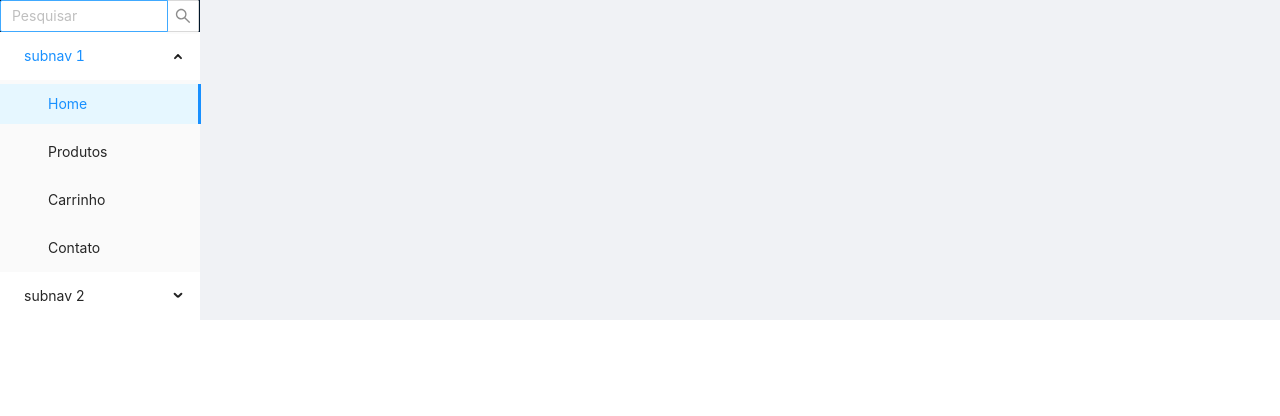
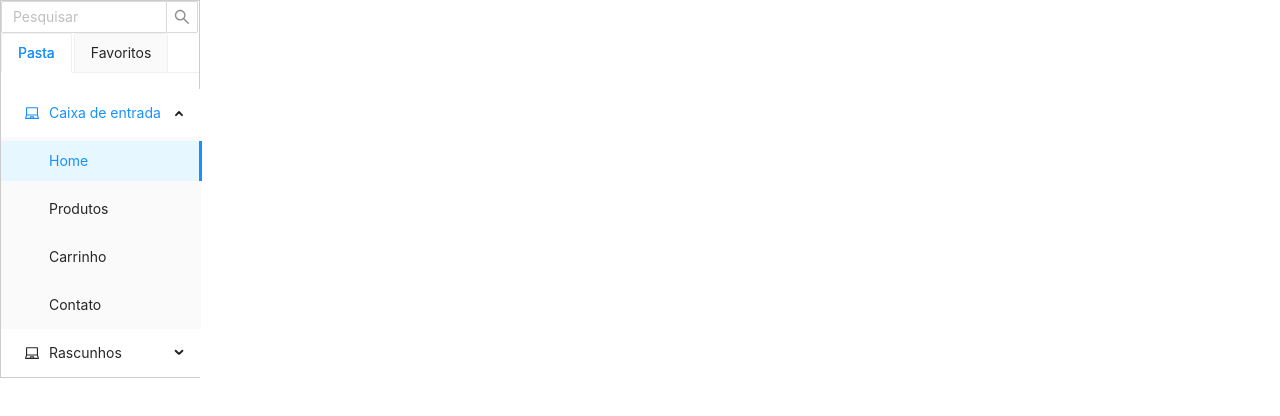
Before and after one commit to Wesleygmssa/menu_teste, a React (Create React App) app: page / in a window 1280 px wide. Shown: the top 416 px of the page. Built offline with nearby package versions, Linux system fonts and the light colour scheme.

Commit message:
Config json

```diff
--- a/src/App.tsx
+++ b/src/App.tsx
@@ -1,87 +1,47 @@
 import React, { useMemo, useState } from "react";
-import { Layout, Menu } from "antd";
+import { Layout, Menu as MenuComponente } from "antd";
 import { Input } from "antd";
-import { UserOutlined } from "@ant-design/icons";
+import { Tabs } from "antd";
+import { LaptopOutlined } from "@ant-design/icons";
+import { Container } from "./styles";
+import Menu from "../src/config/menu.json";
+import Favoritos from "../src/config/favoritos.json";
 
-const { SubMenu } = Menu;
+const { TabPane } = Tabs;
+
+const { SubMenu } = MenuComponente;
 const { Sider } = Layout;
-
-const menu: any = [
-  {
-    title: "Home",
-    key: "1",
-    icon: <UserOutlined />,
-    list: [
-      {
-        key: "1",
-        title: "Home",
-        url: "/",
-      },
-      {
-        key: "2",
-        title: "Produtos",
-        url: "/produtos",
-      },
-      {
-        key: "3",
-        title: "Carrinho",
-        url: "/carrinho",
-      },
-      {
-        key: "4",
-        title: "Contato",
-        url: "/contato",
-      },
-    ],
-  },
-  {
-    title: "Home",
-    key: "1",
-    icon: <UserOutlined />,
-    list: [
-      {
-        key: "5",
-        title: "Login",
-        url: "/login",
-      },
-      {
-        key: "6",
-        title: "Cadastro",
-        url: "/cadastro",
-      },
-    ],
-  },
-];
 
 function App() {
   const [search, setSearch] = useState<any>("");
 
   const menufiltrado = useMemo(() => {
     const lowerBusca = search.toLowerCase();
-    return menu[0].list.filter((item: any) => {
+    return Menu[0].list.filter((item: any) => {
       return item.title.toLowerCase().includes(lowerBusca);
     });
   }, [search]);
 
   const menufiltrado2 = useMemo(() => {
     const lowerBusca = search.toLowerCase();
-    return menu[1].list.filter((item: any) => {
+    return Menu[1].list.filter((item: any) => {
       return item.title.toLowerCase().includes(lowerBusca);
     });
   }, [search]);
 
   return (
-    <>
-      <Layout>
-        <Sider width={200} className="site-layout-background">
+    <Container>
+      <div className="card-container">
         <Input.Search
           type={search}
           placeholder="Pesquisar"
           value={search}
           onChange={(event: any) => setSearch(event.target.value)}
         />
-
-          <Menu
+        <Tabs type="card">
+          <TabPane tab="Pasta" key="1">
+            <Sider width={200} className="site-layout-background">
+              <MenuComponente
                 mode="inline"
                 defaultSelectedKeys={["1"]}
                 defaultOpenKeys={["sub1"]}
@@ -89,25 +49,65 @@ function App() {
               >
                 {menufiltrado && menufiltrado.length > 0 && (
                   <>
-                <SubMenu key="sub1" title="subnav 1">
+                    <SubMenu
+                      key="sub1"
+                      icon={<LaptopOutlined />}
+                      title="Caixa de entrada"
+                    >
                       {menufiltrado.map((item: any) => {
-                    return <Menu.Item key={item.key}>{item.title}</Menu.Item>;
+                        return (
+                          <MenuComponente.Item key={item.key}>
+                            {item.title}
+                          </MenuComponente.Item>
+                        );
                       })}
                     </SubMenu>
                   </>
                 )}
 
                 {menufiltrado2 && menufiltrado2.length > 0 && (
-              <SubMenu key="sub2" title="subnav 2">
+                  <SubMenu
+                    key="sub2"
+                    icon={<LaptopOutlined />}
+                    title="Rascunhos"
+                  >
                     {menufiltrado2.map((item: any) => {
-                  return <Menu.Item key={item.key}>{item.title}</Menu.Item>;
+                      return (
+                        <MenuComponente.Item key={item.key}>
+                          {item.title}
+                        </MenuComponente.Item>
+                      );
                     })}
                   </SubMenu>
                 )}
-          </Menu>
+              </MenuComponente>
             </Sider>
-      </Layout>
+          </TabPane>
+          <TabPane tab="Favoritos" key="2">
+            <Sider width={200} className="site-layout-background">
+              <MenuComponente
+                mode="inline"
+                defaultSelectedKeys={["1"]}
+                defaultOpenKeys={["sub1"]}
+                style={{ height: "100%", borderRight: 0 }}
+              >
+                {Favoritos && Favoritos.length > 0 && (
+                  <>
+                    {Favoritos.map((item: any) => {
+                      return (
+                        <MenuComponente.Item key={item.key}>
+                          {item.title}
+                        </MenuComponente.Item>
+                      );
+                    })}
                   </>
+                )}
+              </MenuComponente>
+            </Sider>
+          </TabPane>
+        </Tabs>
+      </div>
+    </Container>
   );
 }
 
--- /dev/null
+++ b/src/config/favoritos.json
@@ -0,0 +1,7 @@
+[
+  {
+    "key": "1",
+    "title": "Home",
+    "url": "/"
+  }
+]
--- /dev/null
+++ b/src/config/menu.json
@@ -0,0 +1,44 @@
+[
+  {
+    "title": "Home",
+    "key": "1",
+    "list": [
+      {
+        "key": "1",
+        "title": "Home",
+        "url": "/"
+      },
+      {
+        "key": "2",
+        "title": "Produtos",
+        "url": "/produtos"
+      },
+      {
+        "key": "3",
+        "title": "Carrinho",
+        "url": "/carrinho"
+      },
+      {
+        "key": "4",
+        "title": "Contato",
+        "url": "/contato"
+      }
+    ]
+  },
+  {
+    "title": "Home",
+    "key": "1",
+    "list": [
+      {
+        "key": "5",
+        "title": "Login",
+        "url": "/login"
+      },
+      {
+        "key": "6",
+        "title": "Cadastro",
+        "url": "/cadastro"
+      }
+    ]
+  }
+]
--- a/src/styles.ts
+++ b/src/styles.ts
@@ -1,7 +1,6 @@
 import styled from "styled-components";
 
 export const Container = styled.div`
-  .sub2 {
-    border: 1px solid red;
-  }
+  width: 200px;
+  border: 1px solid #ccc;
 `;
```
Lines whose indentation alone changed are shown as unchanged.
